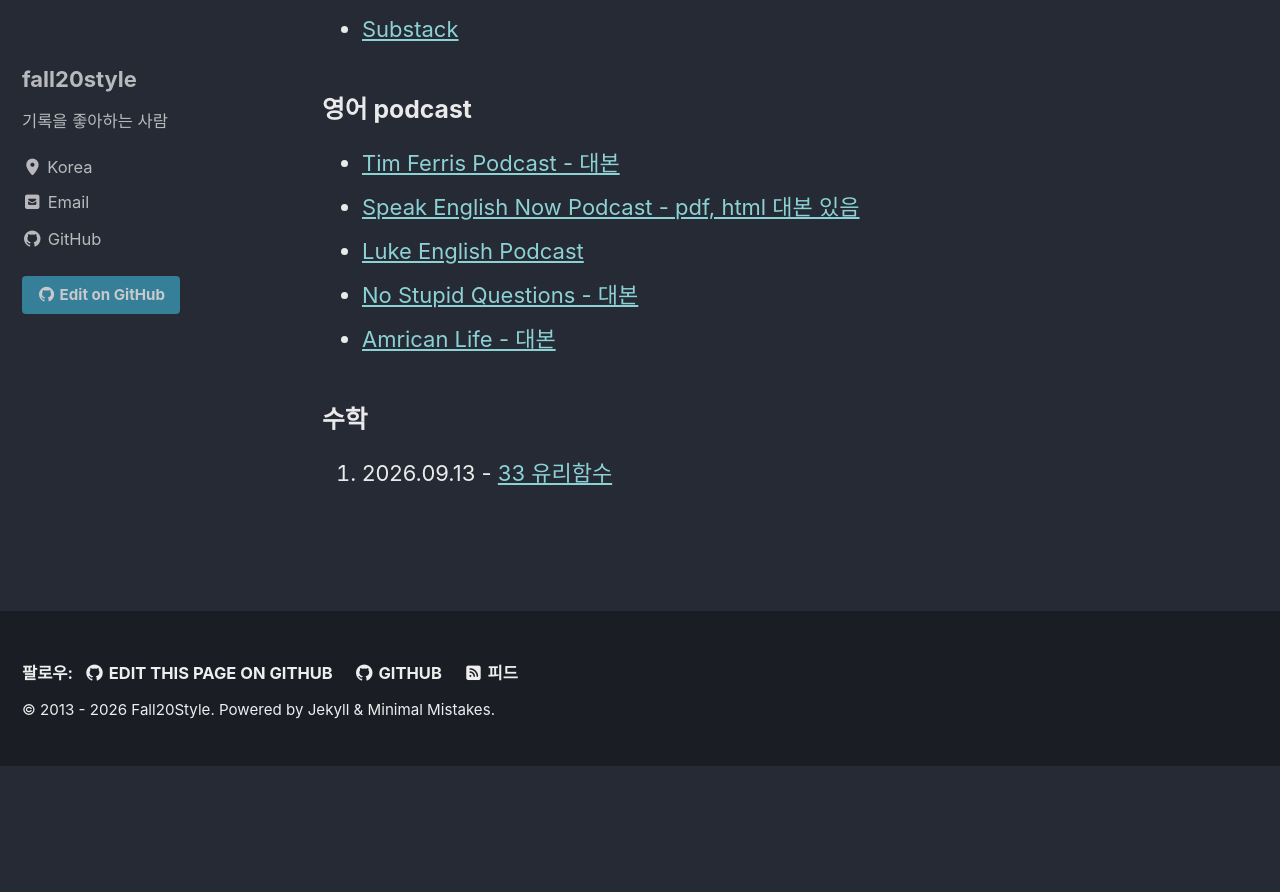
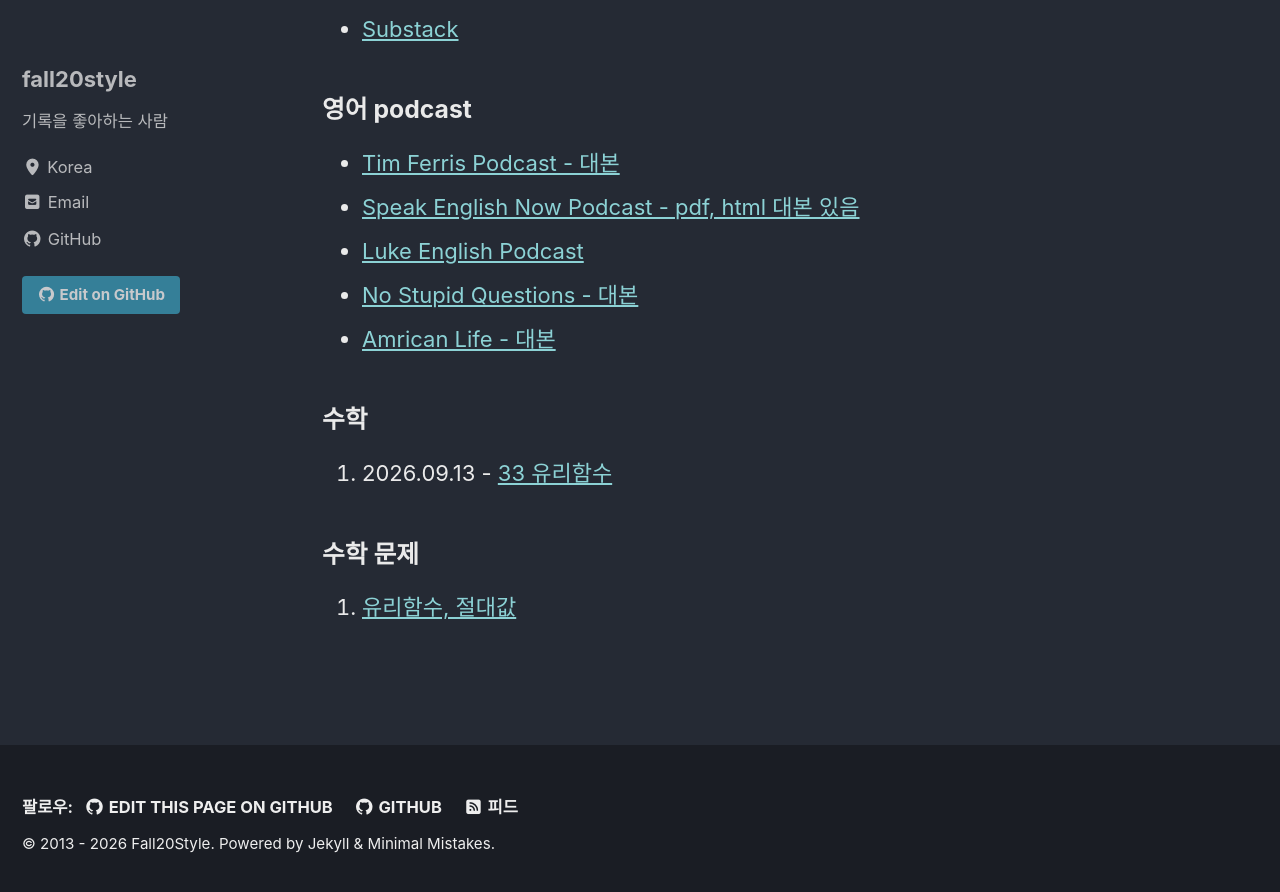
Before and after one commit to fall20style/fall20style.github.io, a Jekyll site: the page built from books.md, in a window 1280 px wide and 900 px high, scrolled down 1884 px. Shown: the top 892 px of the window. Built offline with Jekyll 4.4.1, drawn with Linux system fonts in a browser that asks for light colours; cached includes are drawn as plain includes; before the commit the page ends 2650 px from its top, so only the background shows below that.

Commit message:
Update books.md

```diff
--- a/books.md
+++ b/books.md
@@ -62,3 +62,8 @@ read_time: true
 
 ### 수학
 1. 2026.09.13 - [33 유리함수](https://blog.naver.com/semomath/222929741339)
+
+
+
+### 수학 문제
+1. [유리함수, 절대값](https://youtu.be/Tuj2_tiokMU?si=o7sYT0fa6hiwdACm)
```
